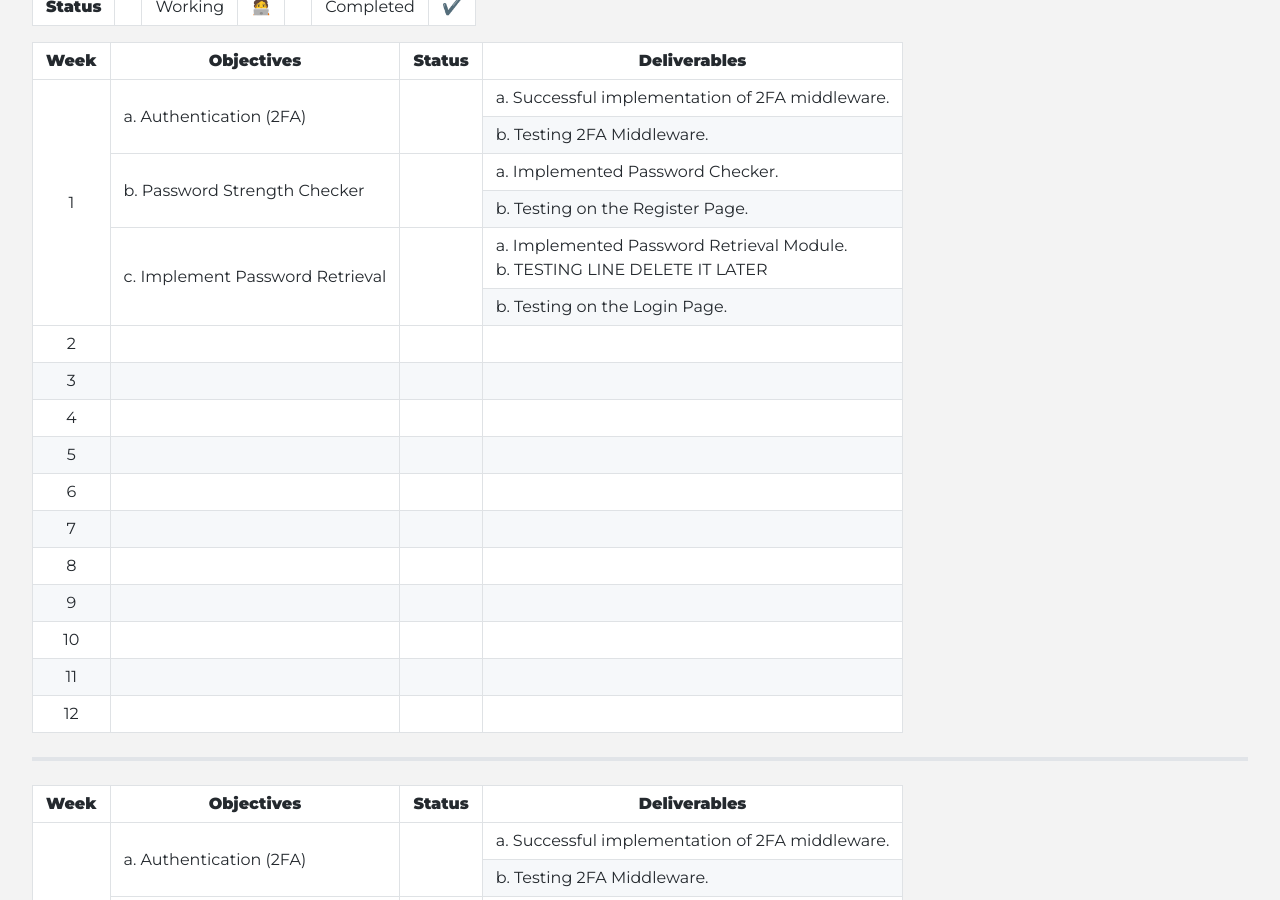
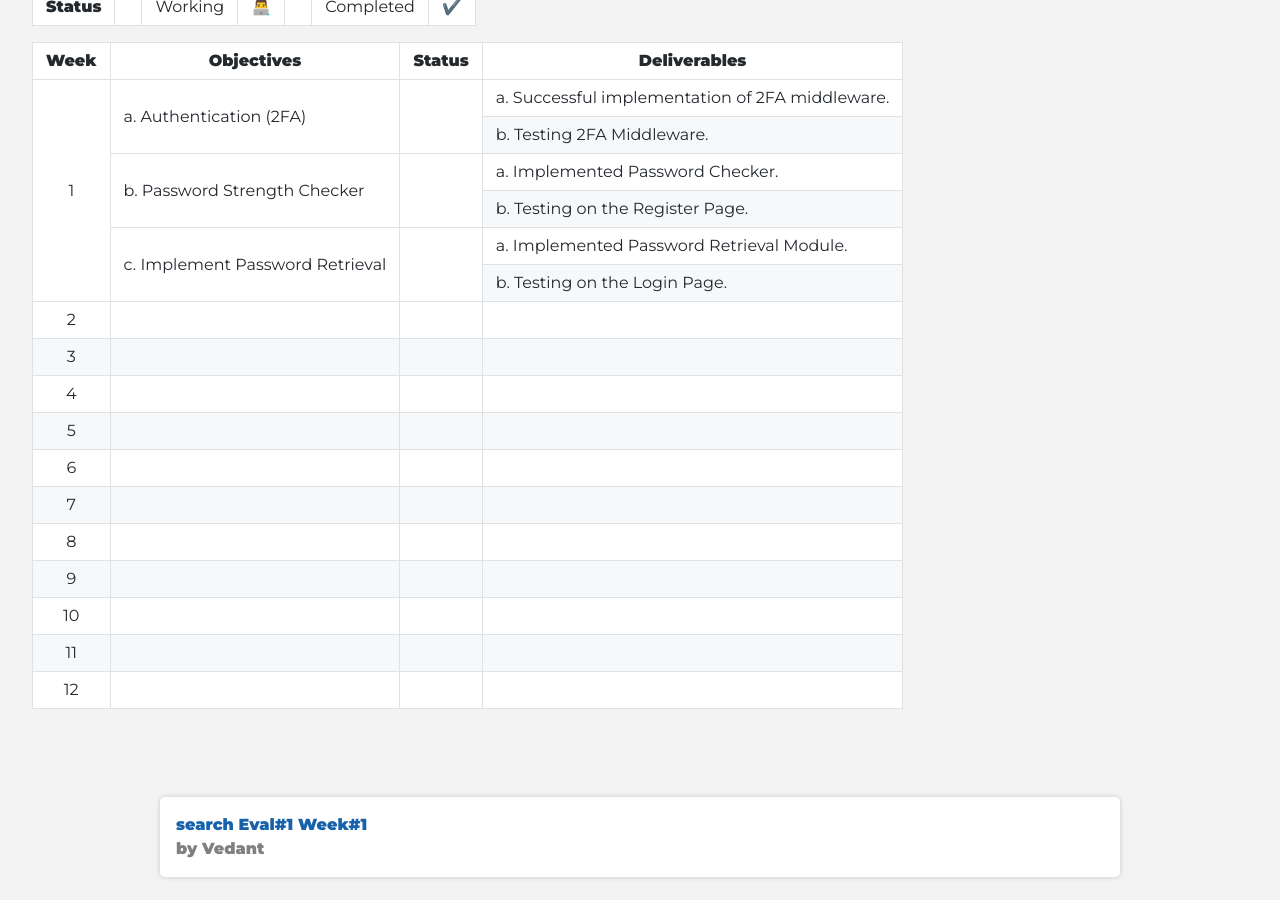
Before and after one commit to cdli-gh/blog, a Jekyll site: the page built from _blog/gsoc20/search/index.md, in a window 1280 px wide and 900 px high, scrolled down 1553 px. Built offline with Jekyll 4.4.1, drawn with Linux system fonts in a browser that asks for light colours; emoji names are drawn with the system emoji font; Markdown is read by kramdown in place of the engine named in the settings; some of the changed text lies outside the part shown.

Commit message:
Testing Status:Working Emoji
Replaced technologist  with man_technologist

```diff
--- a/_blog/gsoc20/search/index.md
+++ b/_blog/gsoc20/search/index.md
@@ -79,7 +79,7 @@
     <td> <strong>Status</strong> </td>
     <td></td>
     <td align="center"> Working </td>
-    <td align="center"> :technologist: </td>
+    <td align="center"> :man_technologist: </td>
     <td></td>
     <td align="center"> Completed </td>
     <td align="center"> :heavy_check_mark: </td>
@@ -89,103 +89,112 @@
 <table>
     <thead>
         <tr>
-            <th>Week</th>
-            <th>Objectives</th>
-            <th>Status</th>
-            <th>Deliverables</th>
+            <th> Week </th>
+            <th> Objectives </th>
+            <th> Status </th>
+            <th> Deliverables </th>
         </tr>
     </thead>
     <tbody>
+        <!-- Week-1 -->
         <tr>
-            <td rowspan=6 align="center">1</td>
-            <td rowspan=2>a. Authentication (2FA) </td>
+            <td rowspan=6 align="center"> 1 </td>
+            <td rowspan=2> a. Authentication (2FA) </td>
             <td rowspan=2 align="center"></td>
-            <td>a. Successful implementation of 2FA middleware. </td>
+            <td> a. Successful implementation of 2FA middleware. </td>
         </tr>
         <tr>
-            <td>b. Testing 2FA Middleware. </td>
+            <td> b. Testing 2FA Middleware. </td>
         </tr>
         <tr>
             <td rowspan=2> b. Password Strength Checker </td>
             <td rowspan=2 align="center"></td>
-            <td>a. Implemented Password Checker.</td>
+            <td> a. Implemented Password Checker. </td>
         </tr>
         <tr>
-            <td>b. Testing on the Register Page. </td>
+            <td> b. Testing on the Register Page. </td>
         </tr>
         <tr>
-            <td rowspan=2>c. Implement Password Retrieval</td>
+            <td rowspan=2> c. Implement Password Retrieval </td>
             <td rowspan=2 align="center"></td>
-            <td>
-                a. Implemented Password Retrieval Module. <br/>
-                b. TESTING LINE DELETE IT LATER
-            </td>
+            <td> a. Implemented Password Retrieval Module. </td>
         </tr>
         <tr>
             <td> b. Testing on the Login Page.</td>
         </tr>
+        <!-- Week-2 -->
         <tr>
-            <td rowspan=1 align="center">2</td>
+            <td rowspan=1 align="center"> 2 </td>
             <td rowspan=1></td>
             <td rowspan=1 align="center"></td>
             <td></td>
         </tr>
+        <!-- Week-3 -->
         <tr>
-            <td rowspan=1 align="center">3</td>
+            <td rowspan=1 align="center"> 3 </td>
             <td rowspan=1></td>
             <td rowspan=1 align="center"></td>
             <td></td>
         </tr>
+        <!-- Week-4 -->
         <tr>
-            <td rowspan=1 align="center">4</td>
+            <td rowspan=1 align="center"> 4 </td>
             <td rowspan=1></td>
             <td rowspan=1 align="center"></td>
             <td></td>
         </tr>
+        <!-- Week-5 -->
         <tr>
-            <td rowspan=1 align="center">5</td>
+            <td rowspan=1 align="center"> 5 </td>
             <td rowspan=1></td>
             <td rowspan=1 align="center"></td>
             <td></td>
         </tr>
+        <!-- Week-6 -->
         <tr>
-            <td rowspan=1 align="center">6</td>
+            <td rowspan=1 align="center"> 6 </td>
             <td rowspan=1></td>
             <td rowspan=1 align="center"></td>
             <td></td>
         </tr>
+        <!-- Week-7 -->
         <tr>
-            <td rowspan=1 align="center">7</td>
+            <td rowspan=1 align="center"> 7 </td>
             <td rowspan=1></td>
             <td rowspan=1 align="center"></td>
             <td></td>
         </tr>
+        <!-- Week-8 -->
         <tr>
-            <td rowspan=1 align="center">8</td>
+            <td rowspan=1 align="center"> 8 </td>
             <td rowspan=1></td>
             <td rowspan=1 align="center"></td>
             <td></td>
         </tr>
+        <!-- Week-9 -->
         <tr>
-            <td rowspan=1 align="center">9</td>
+            <td rowspan=1 align="center"> 9 </td>
             <td rowspan=1></td>
             <td rowspan=1 align="center"></td>
             <td></td>
         </tr>
+        <!-- Week-10 -->
         <tr>
-            <td rowspan=1 align="center">10</td>
+            <td rowspan=1 align="center"> 10 </td>
             <td rowspan=1></td>
             <td rowspan=1 align="center"></td>
             <td></td>
         </tr>
+        <!-- Week-11 -->
         <tr>
-            <td rowspan=1 align="center">11</td>
+            <td rowspan=1 align="center"> 11 </td>
             <td rowspan=1></td>
             <td rowspan=1 align="center"></td>
             <td></td>
         </tr>
+        <!-- Week-12 -->
         <tr>
-            <td rowspan=1 align="center">12</td>
+            <td rowspan=1 align="center"> 12 </td>
             <td rowspan=1></td>
             <td rowspan=1 align="center"></td>
             <td></td>
@@ -207,49 +216,3 @@
         </tr> -->
     </tbody>
 </table>
-
----------------------------
-<table>
-    <thead>
-        <tr>
-            <th>Week</th>
-            <th>Objectives</th>
-            <th>Status</th>
-            <th>Deliverables</th>
-        </tr>
-    </thead>
-    <tr>
-        <td rowspan=6 align="center">1</td>
-        <td rowspan=2>a. Authentication (2FA) </td>
-        <td rowspan=2 align="center"></td>
-        <td>a. Successful implementation of 2FA middleware. </td>
-    </tr>
-    <tr>
-        <td>b. Testing 2FA Middleware. </td>
-    </tr>
-    <tr>
-        <td rowspan=2> b. Password Strength Checker </td>
-        <td rowspan=2 align="center"></td>
-        <td>a. Implemented Password Checker.</td>
-    </tr>
-    <tr>
-        <td>b. Testing on the Register Page. </td>
-    </tr>
-    <tr>
-        <td rowspan=2>c. Implement Password Retrieval</td>
-        <td rowspan=2 align="center"></td>
-        <td>
-            a. Implemented Password Retrieval Module. <br/>
-            b. TESTING LINE DELETE IT LATER
-        </td>
-    </tr>
-    <tr>
-        <td> b. Testing on the Login Page.</td>
-    </tr>
-    <tr>
-        <td rowspan=1 align="center">2</td>
-        <td rowspan=1></td>
-        <td rowspan=1 align="center"></td>
-        <td></td>
-    </tr>
-</table>
```
